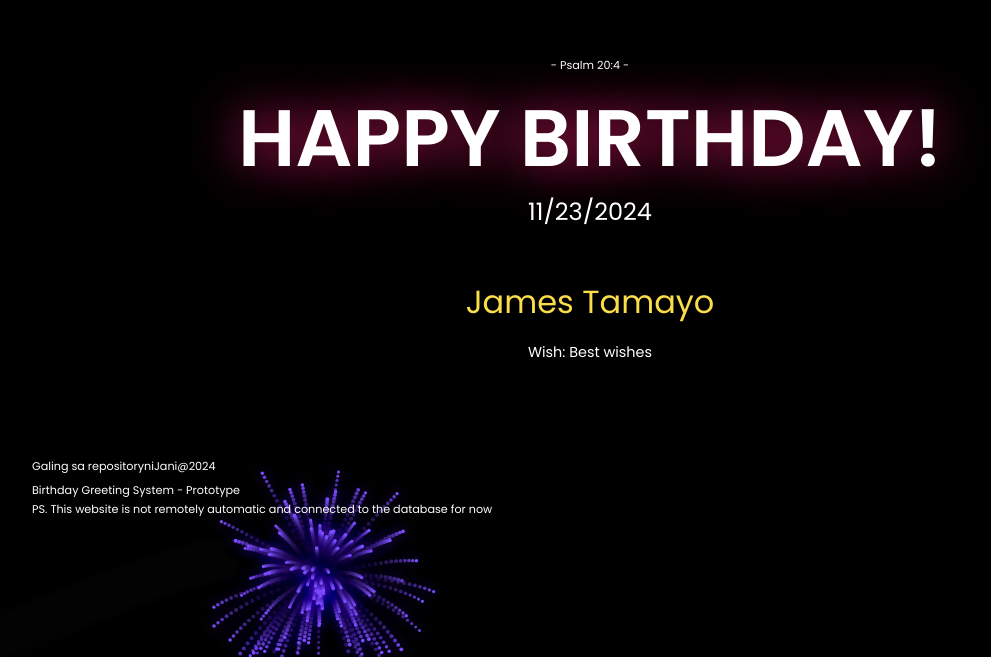
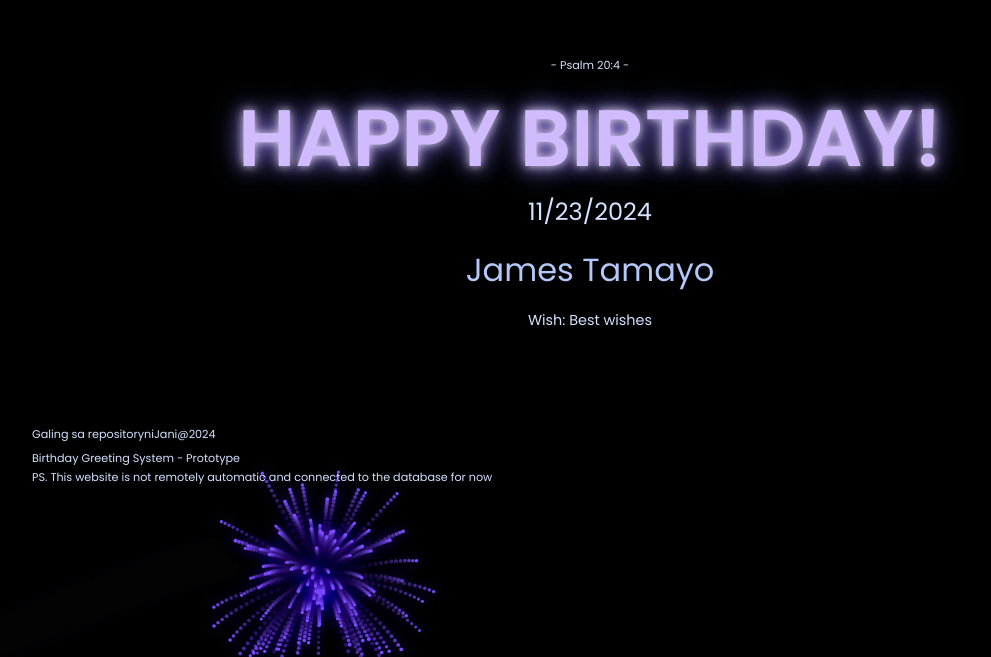
Before and after one commit to kiminoyawa/HappyBirthday---prototype, a plain HTML site: page index.html in a window 1280 px wide. Shown: the part 143-800 px from the top of the page, without its empty margins (50-1041 px from the left). Drawn offline with nearby package versions, Linux system fonts and the light colour scheme; animation ran at ten frames a second.

Commit message:
Update main.css

```diff
--- a/main.css
+++ b/main.css
@@ -2,7 +2,6 @@ body {
   background: linear-gradient(to bottom, #0f2027, #203a43, #2c5364);
   color: #fff;
   font-family: 'Poppins', sans-serif;
-
 }
 
 canvas {
@@ -17,48 +16,46 @@ canvas {
 .front {
   position: relative;
   z-index: 1;
-  margin-top: 25vh; /* Center vertically */
+  margin-top: 25vh;
 }
 
 .text {
   font-size: 5rem;
   font-weight: bold;
-  text-shadow: 0px 0px 50px rgb(225, 28, 106);
+  color: #d1bbff;
+  text-shadow: 0px 0px 10px rgba(255, 255, 255, 0.8), 0px 0px 20px #7e57c2, 0px 0px 30px #5c6bc0; /* Multi-layer glow effect */
   margin-bottom: 0.5rem;
-  transition: color 0.3s;
+  transition: color 0.5s ease, text-shadow 0.5s ease;
 }
 
-.text:hover {
-  color: #FBDD49; /* Change color on hover */
-}
 
 .date {
   font-size: 1.5rem;
-  margin-bottom: 2rem;
+  color: #d4e2ff;
+  margin-bottom: 0px;
 }
 
 .verse {
   font-size: 0.7rem;
   text-decoration: none;
-  color: #fff;
+  color: #d4e2ff;
 }
 
 .jani {
   font-size: 0.7rem;
   text-decoration: none;
-  color: #fff;
+  color: #d4e2ff;
 }
 
 .jani:hover {
   text-decoration: underline;
-  color: #FBDD49;
+  color: #b3c7f9;
 }
 
 .link {
   margin-top: 90px;
 }
 
-/* Styling for the name display */
 .name-display {
   font-size: 2rem;
   font-weight: 500;
@@ -68,7 +65,7 @@ canvas {
   display: flex;
   justify-content: center;
   align-items: center;
-  color: #FBDD49;
+  color: #b3c7f9;
   transition: all 0.5s ease-in-out;
 }
 
@@ -78,6 +75,6 @@ canvas {
   display: flex;
   justify-content: center;
   align-items: center;
-  color: #fff;
+  color: #d4e2ff;
   transition: all 0.5s ease-in-out;
 }
```
